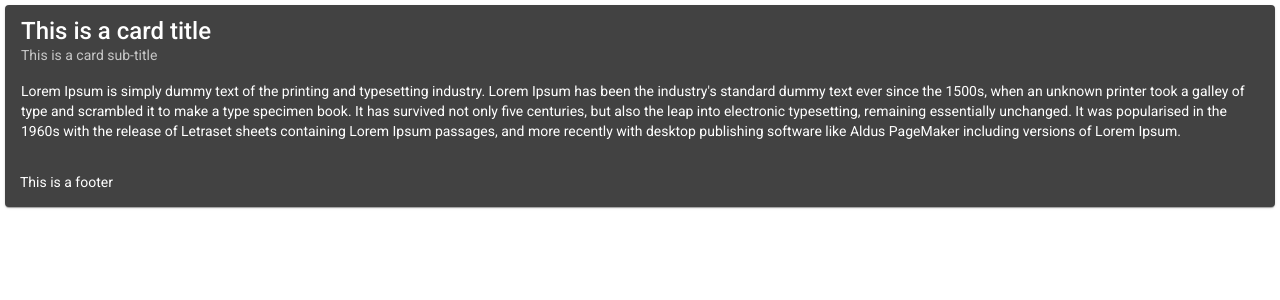
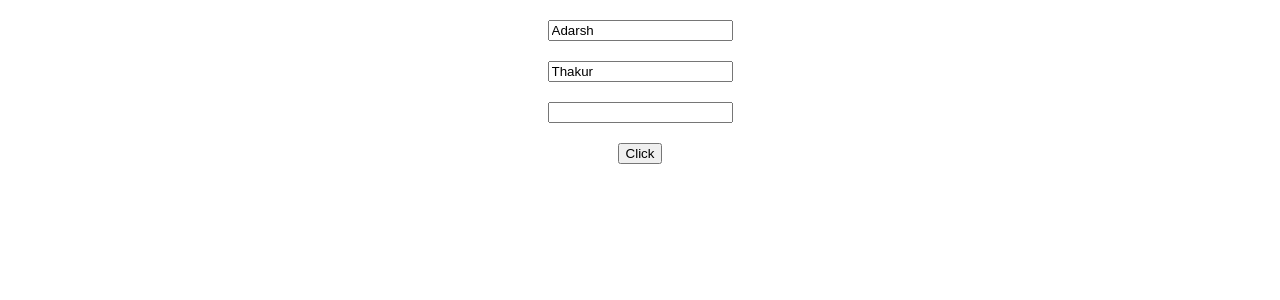
Before and after one commit to adarsh-thakur/angular-training-app, an Angular app: page /todo in a window 1280 px wide. Shown: the top 300 px of the page. Built offline with nearby package versions, Linux system fonts and the light colour scheme.

Commit message:
Reactive form

```diff
--- a/src/app/app.component.html
+++ b/src/app/app.component.html
@@ -28,4 +28,7 @@
 <!-- ################## ANGULAR ROUTING ######################################## -->
 <!-- <router-outlet></router-outlet> -->
 
-<app-angular-material-demo></app-angular-material-demo>
+<!-- ################## Basic of ANGULAR Material ######################################## -->
+<!-- <app-angular-material-demo></app-angular-material-demo> -->
+
+<app-form-example></app-form-example>
--- a/src/app/app.module.ts
+++ b/src/app/app.module.ts
@@ -4,7 +4,7 @@ import { BrowserModule } from '@angular/platform-browser';
 import { AppComponent } from './app.component';
 import { HelloWorldComponent } from './components/hello-world/hello-world.component';
 import { CounterComponent } from './components/counter/counter.component';
-import { FormsModule } from '@angular/forms';
+import { FormsModule, ReactiveFormsModule } from '@angular/forms';
 import { UserDetailComponent } from './components/user-detail/user-detail.component';
 import { LifeCycleComponent } from './components/life-cycle/life-cycle.component';
 import { TodoComponent } from './components/todo/todo.component';
@@ -22,6 +22,7 @@ import { AngularMaterialDemoComponent } from './angular-material-demo/angular-ma
 import { MatExpansionModule } from '@angular/material/expansion';
 import {MatButtonModule} from '@angular/material/button';
 import {MatIconModule} from '@angular/material/icon';
+import { FormExampleComponent } from './form-example/form-example.component';
 @NgModule(
   { // this is a NgModule Decorator -> @decoratorName -> it is way of telling angular what type of data we are providing
     declarations: [
@@ -39,11 +40,13 @@ import {MatIconModule} from '@angular/material/icon';
       ParentComponent,
       AngularMaterialDemoComponent,
       ChildComponent,
+      FormExampleComponent,
     ],
     imports: [
       BrowserModule,
       FormsModule,
       AppRoutingModule,
+      ReactiveFormsModule,
       MatButtonModule,
       MatCardModule,
       MatIconModule,
--- /dev/null
+++ b/src/app/form-example/form-example.component.css
@@ -0,0 +1,4 @@
+.form-wrapper{
+    padding: 20px;
+    text-align: center;
+}
--- /dev/null
+++ b/src/app/form-example/form-example.component.html
@@ -0,0 +1,17 @@
+<div class="form-wrapper">
+    <!-- <form></form> -->
+    <!-- TEMPLATE DRIVEN FORM -->
+    <div>
+        <input type="text" name="name" id="name" [(ngModel)]="name" required (keypress)="print()">
+    </div>
+
+    <!-- REACTIVE FORM -->
+    <div style="margin-top: 20px;">
+        <input type="text" name="name" id="name" [formControl]="nameFormControl">
+    </div>
+    <div style="margin-top: 20px;">
+        <input type="text" name="phone" id="phone" [formControl]="phoneFormControl">
+    </div>
+    <div style="margin-top: 20px;">
+    <button (click)="buttonClick()">Click</button></div>
+</div>
--- /dev/null
+++ b/src/app/form-example/form-example.component.ts
@@ -0,0 +1,36 @@
+import { Component, OnInit } from '@angular/core';
+import { FormControl, Validators } from '@angular/forms';
+
+@Component({
+  selector: 'app-form-example',
+  templateUrl: './form-example.component.html',
+  styleUrls: ['./form-example.component.css']
+})
+export class FormExampleComponent implements OnInit {
+  name = "Adarsh";
+  nameFormControl = new FormControl('Thakur', [Validators.required]);
+  phoneFormControl = new FormControl('', [Validators.maxLength(5)]);
+  constructor() { }
+
+  ngOnInit(): void {
+    this.nameFormControl.valueChanges.subscribe((data) => {
+      console.log(data)
+    })
+    this.phoneFormControl.valueChanges.subscribe((data) => {
+      console.log(data.toString().length)
+      if (data.length > 5) {
+        alert('Hey Only 5 character allowed')
+      }
+    })
+  }
+  buttonClick() {
+    console.log(this.name)
+    console.log(this.phoneFormControl)
+    console.log(this.nameFormControl);
+  }
+  print() {
+  console.log(this.name)
+}
+}
+
+// formControl
```
Also changed, not shown: 1 other file (tests, documents, lock files or other folders).
